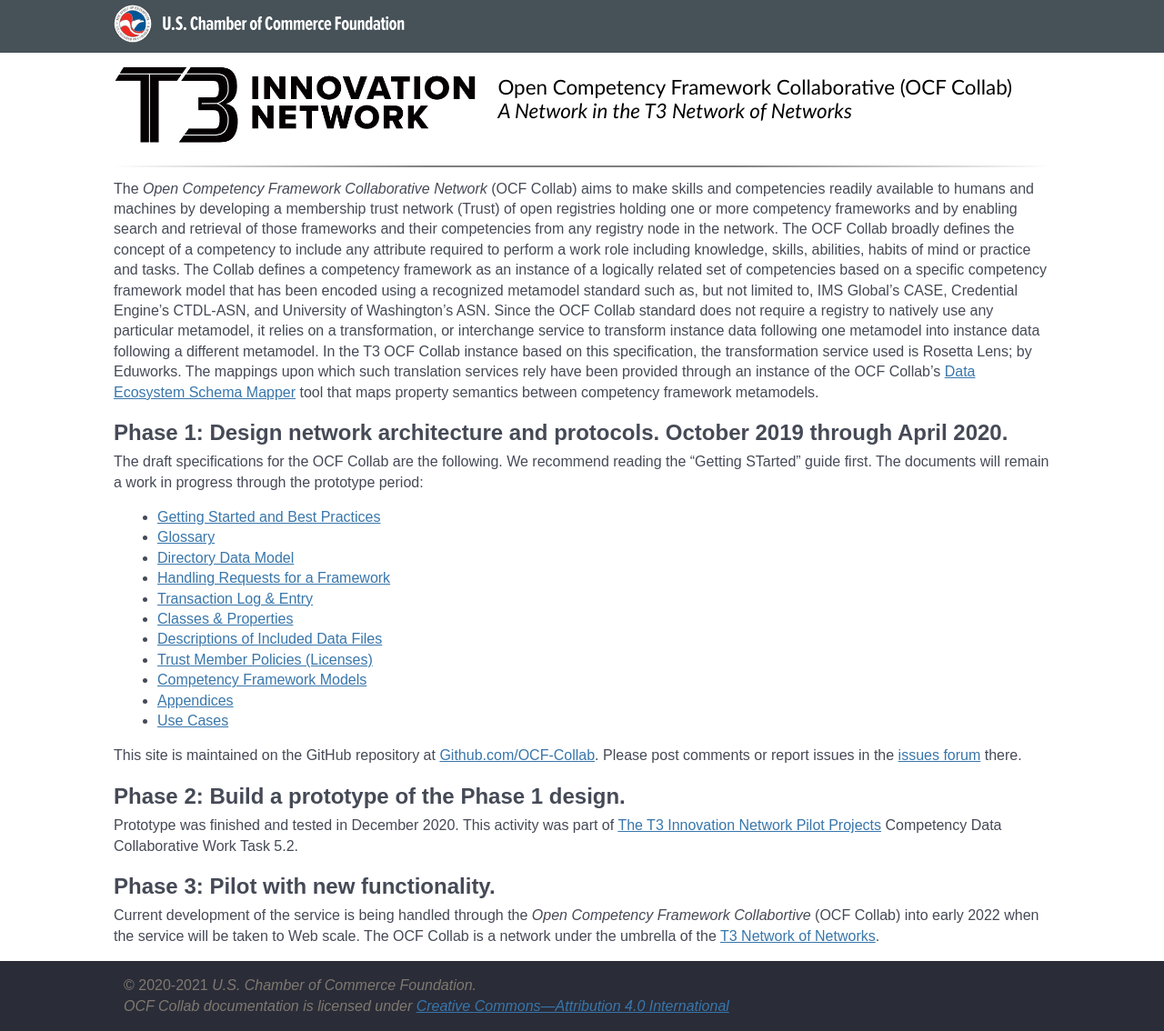
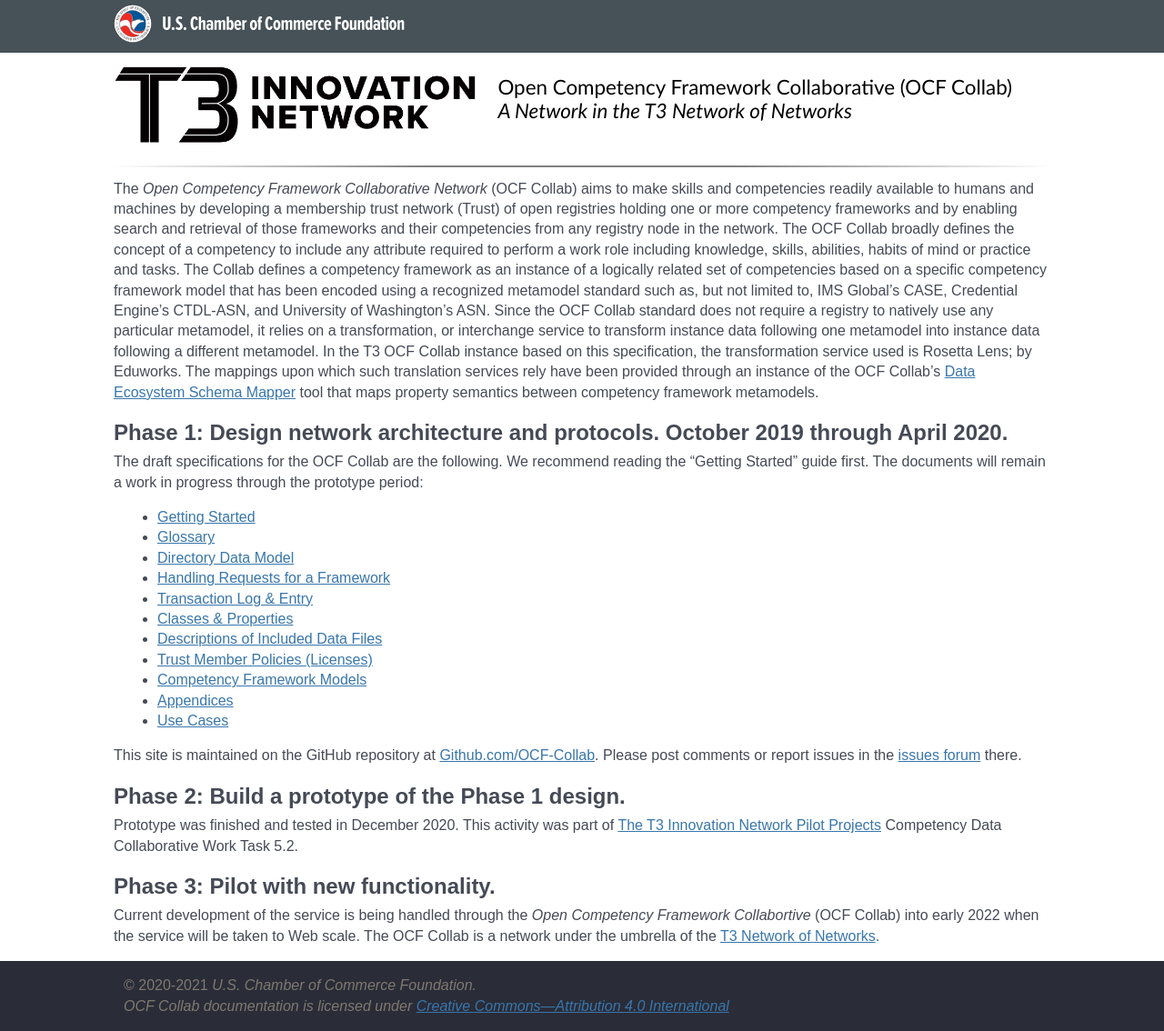
Before and after one commit to t3-innovation-network/ocf-collab.github.io, a Jekyll site: the page built from index.md, in a window 1280 px wide. Shown: the whole page at 91% size. Built offline with Jekyll 4.4.1, drawn with Linux system fonts in a browser that asks for light colours.

Commit message:
Update index.md

```diff
--- a/index.md
+++ b/index.md
@@ -6,9 +6,9 @@ The <em>Open Competency Framework Collaborative Network</em> (OCF Collab) aims t
 
 ## Phase 1: Design network architecture and protocols. October 2019 through April 2020.
 
-The draft specifications for the OCF Collab are the following. We recommend reading the "Getting STarted" guide first. The documents will remain a work in progress through the prototype period:
+The draft specifications for the OCF Collab are the following. We recommend reading the "Getting Started" guide first. The documents will remain a work in progress through the prototype period:
 
-* [Getting Started and Best Practices](https://docs.google.com/document/d/1JqYLUZ8ehPDV4S2PYVs3EbAXJdgUCKOxE_e_MfcInK8/edit?usp=sharing)
+* [Getting Started](https://docs.google.com/document/d/1JqYLUZ8ehPDV4S2PYVs3EbAXJdgUCKOxE_e_MfcInK8/edit?usp=sharing)
 * [Glossary](https://docs.google.com/document/d/1jwAhm8LhsEgQsbcMz0SJZmcJlTTu8iunY8SZaryNBTk/edit?usp=sharing)
 * [Directory Data Model](https://docs.google.com/document/d/1iQQ7ePdn4FzbWVRNHy3YYRHuR2ijteWOitOkxa8jWBA/edit?usp=sharing)
 * [Handling Requests for a Framework](https://docs.google.com/document/d/1YwnzDfqEd3POyL8IIB70jihUDQga8YKaQyXCGwXax0o/edit?usp=sharing)
```
